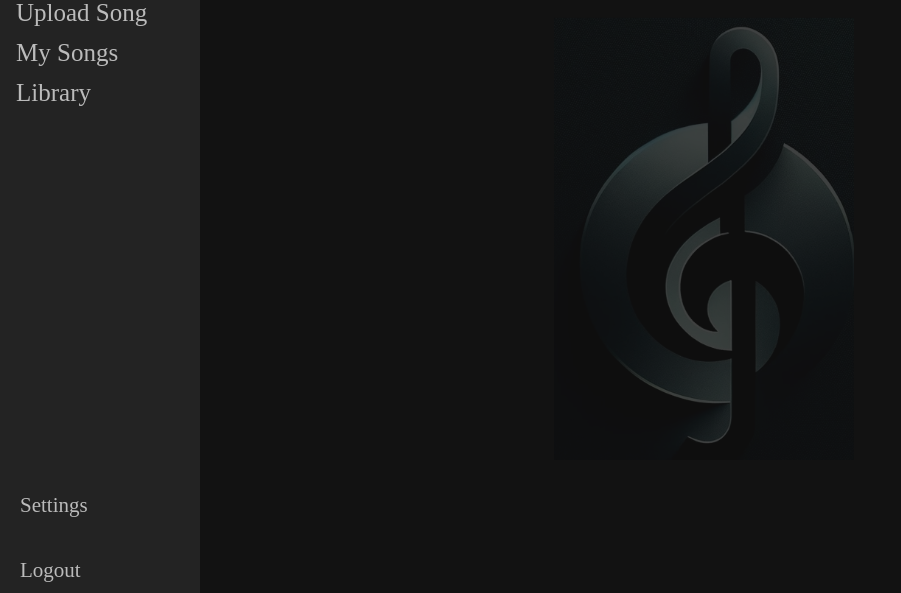
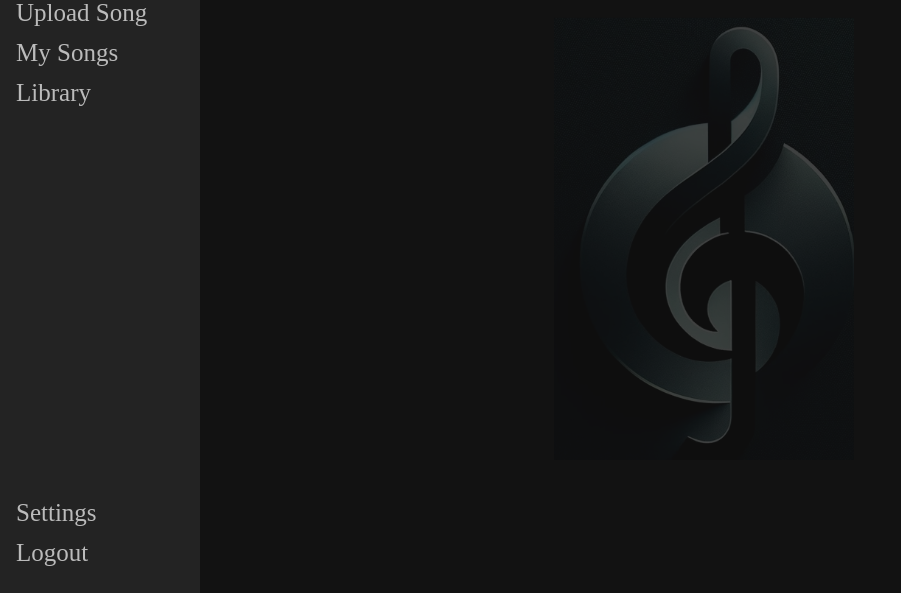
Before and after one commit to yale-cpsc-419-fa23/project-group-6, a Flask app: page /home in a window 1280 px wide. Shown: the part 287-880 px from the top of the page, without its empty margins (0-901 px from the left). Run offline with Flask 3, Linux system fonts and the light colour scheme; the visitor is signed in with stand-in values (Sample User, id 1).

Commit message:
Fix home button style bugs

```diff
--- a/app/views/static/homeStyles.css
+++ b/app/views/static/homeStyles.css
@@ -11,12 +11,9 @@ body {
 }
 
 .bottom-links {
-    margin-top: auto; /* This pushes the container to the bottom */
-}
-
-/* Add this class to the bottom link items in your HTML */
-.bottom-links li {
-    padding-bottom: 20px; /* Optional padding for better spacing */
+    margin-top: auto;
+    list-style: none;
+    padding-bottom: 40px;
 }
 
 #search-results th {
--- a/app/views/templates/home.html
+++ b/app/views/templates/home.html
@@ -32,8 +32,8 @@
 
         <!-- Bottom links -->
         <ul class="bottom-links"> <!-- Added class -->
-            <li><a href="{{ url_for('settings.user_settings') }}" class="btn btn-primary btn-settings">Settings</a></li>
-            <li><a href="{{ url_for('auth.logout') }}" class="btn btn-primary btn-logout">Logout</a></li>
+            <li><a href="{{ url_for('settings.user_settings') }}" class="btn btn-primary" id="btn-settings">Settings</a></li>
+            <li><a href="{{ url_for('auth.logout') }}" class="btn btn-primary" id="btn-logout">Logout</a></li>
         </ul>
     </div>
 
```
